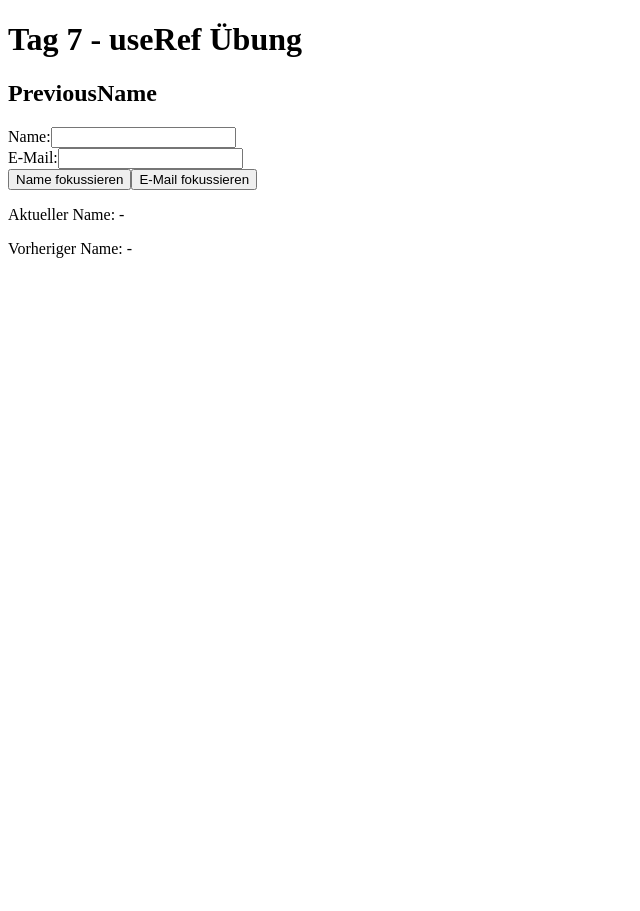
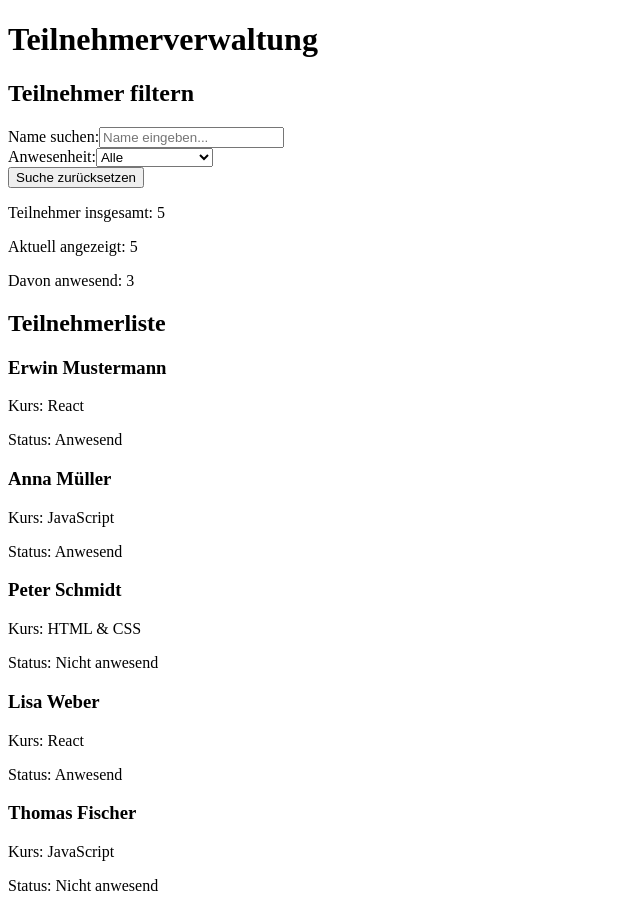
Before and after one commit to silviohoberg2/react-exercises, a React (Vite) app: page / in a window 1280 px wide. Shown: the whole page, without its empty margins (0-640 px from the left). Before the commit the page ends 800 px from the top, so only its background shows below. Built offline with nearby package versions, Linux system fonts and the light colour scheme.

Commit message:
exercise Aufgabe Tag 8

```diff
--- a/index.html
+++ b/index.html
@@ -4,14 +4,14 @@
 <head>
   <meta charset="UTF-8">
   <meta name="viewport" content="width=device-width, initial-scale=1.0">
-  <title>FocusForm- Tag 7</title>
+  <title>Teilnehmerverwaltung - Tag 8</title>
 </head>
 
 <body>
 
   <div id="root"></div>
 
-  <script type="module" src="./src/day07/main.jsx"></script>
+  <script type="module" src="./src/day08/main.jsx"></script>
 
 </body>
 
--- a/src/day07/App.jsx
+++ b/src/day07/App.jsx
@@ -1,13 +1,116 @@
 
-import FocusForm from "./FocusForm.jsx";
-import PreviousName from "./PreviousName.jsx";
+import { useState, useRef, useEffect } from "react";
+import ParticipantFilter from "./ParticipantFilter.jsx";
+import ParticipantList from "./ParticipantList.jsx";
+
+// Beispieldaten der Teilnehmer
+const participants = [
+    {
+        id: 1,
+        name: "Erwin Mustermann",
+        course: "React",
+        present: true
+    },
+    {
+        id: 2,
+        name: "Anna Müller",
+        course: "JavaScript",
+        present: true
+    },
+    {
+        id: 3,
+        name: "Peter Schmidt",
+        course: "HTML & CSS",
+        present: false
+    },
+    {
+        id: 4,
+        name: "Lisa Weber",
+        course: "React",
+        present: true
+    },
+    {
+        id: 5,
+        name: "Thomas Fischer",
+        course: "JavaScript",
+        present: false
+    }
+];
 
 function App() {
+    // State für Suche und Anwesenheitsfilter
+    const [searchTerm, setSearchTerm] = useState("");
+    const [attendanceFilter, setAttendanceFilter] =
+        useState("all");
+
+    // Referenz auf das Suchfeld
+    const searchInputRef = useRef(null);
+
+    // Suche und Filter zurücksetzen
+    function handleResetSearch() {
+        setSearchTerm("");
+        setAttendanceFilter("all");
+
+        searchInputRef.current?.focus();
+    }
+
+    // Teilnehmer filtern
+    const filteredParticipants = participants.filter(
+        (participant) => {
+            const matchesSearch = participant.name
+                .toLowerCase()
+                .includes(searchTerm.trim().toLowerCase());
+
+            const matchesAttendance =
+                attendanceFilter === "all" ||
+                (attendanceFilter === "present" && participant.present) ||
+                (attendanceFilter === "absent" && !participant.present);
+
+            return matchesSearch && matchesAttendance;
+        }
+    );
+
+    // Abgeleitete Werte
+    const totalParticipants = participants.length;
+    const displayedParticipants = filteredParticipants.length;
+
+    // Anwesende Teilnehmer zählen
+    const presentParticipants = filteredParticipants.filter(
+        (participant) => participant.present
+    ).length;
+
+    // Browser-Titel aktualisieren
+    useEffect(() => {
+        document.title =
+            `Teilnehmerverwaltung – ${displayedParticipants} Teilnehmer`;
+    }, [displayedParticipants]);
+
     return (
         <main>
-            <h1>Tag 7 - useRef Übung</h1>
+            <h1>Teilnehmerverwaltung</h1>
 
-           <PreviousName />
+            <ParticipantFilter
+                searchTerm={searchTerm}
+                onSearchChange={setSearchTerm}
+                attendanceFilter={attendanceFilter}
+                onAttendanceChange={setAttendanceFilter}
+                searchInputRef={searchInputRef}
+                onResetSearch={handleResetSearch}
+            />
+
+            <p>Teilnehmer insgesamt: {totalParticipants}</p>
+
+            <p>
+                Aktuell angezeigt: {displayedParticipants}
+            </p>
+
+            <p>
+                Davon anwesend: {presentParticipants}
+            </p>
+
+            <ParticipantList
+                participants={filteredParticipants}
+            />
         </main>
     );
 }
--- /dev/null
+++ b/src/day08/App.jsx
@@ -0,0 +1,113 @@
+
+import { useState, useRef } from "react";
+import ParticipantFilter from "./ParticipantFilter.jsx";
+import ParticipantList from "./ParticipantList.jsx";
+
+// Beispieldaten der Teilnehmer
+const participants = [
+    {
+        id: 1,
+        name: "Erwin Mustermann",
+        course: "React",
+        present: true
+    },
+    {
+        id: 2,
+        name: "Anna Müller",
+        course: "JavaScript",
+        present: true
+    },
+    {
+        id: 3,
+        name: "Peter Schmidt",
+        course: "HTML & CSS",
+        present: false
+    },
+    {
+        id: 4,
+        name: "Lisa Weber",
+        course: "React",
+        present: true
+    },
+    {
+        id: 5,
+        name: "Thomas Fischer",
+        course: "JavaScript",
+        present: false
+    }
+];
+
+function App() {
+    // State für Suche und Anwesenheitsfilter
+    const [searchTerm, setSearchTerm] = useState("");
+    const [attendanceFilter, setAttendanceFilter] =
+        useState("all");
+
+    // Referenz auf das Suchfeld
+    const searchInputRef = useRef(null);
+
+    // Suche und Filter zurücksetzen
+    function handleResetSearch() {
+        setSearchTerm("");
+        setAttendanceFilter("all");
+
+        // Fokus zurück ins Suchfeld setzen
+        searchInputRef.current?.focus();
+    }
+
+    // Teilnehmer filtern
+    const filteredParticipants = participants.filter(
+        (participant) => {
+            const matchesSearch = participant.name
+                .toLowerCase()
+                .includes(searchTerm.trim().toLowerCase());
+
+            const matchesAttendance =
+                attendanceFilter === "all" ||
+                (attendanceFilter === "present" && participant.present) ||
+                (attendanceFilter === "absent" && !participant.present);
+
+            return matchesSearch && matchesAttendance;
+        }
+    );
+
+    // Abgeleitete Werte
+    const totalParticipants = participants.length;
+    const displayedParticipants = filteredParticipants.length;
+
+    // Anwesende Teilnehmer der aktuellen Anzeige zählen
+    const presentParticipants = filteredParticipants.filter(
+        (participant) => participant.present
+    ).length;
+
+    return (
+        <main>
+            <h1>Teilnehmerverwaltung</h1>
+
+            <ParticipantFilter
+                searchTerm={searchTerm}
+                onSearchChange={setSearchTerm}
+                attendanceFilter={attendanceFilter}
+                onAttendanceChange={setAttendanceFilter}
+                searchInputRef={searchInputRef}
+                onResetSearch={handleResetSearch}
+            />
+
+            <p>Teilnehmer insgesamt: {totalParticipants}</p>
+
+            <p>
+                Aktuell angezeigt: {displayedParticipants}
+            </p>
+
+            <p>
+                Davon anwesend: {presentParticipants}
+            </p>
+
+            <ParticipantList
+                participants={filteredParticipants}
+            />
+        </main>
+    );
+}
+
+export default App;
--- /dev/null
+++ b/src/day08/ParticipantCard.jsx
@@ -0,0 +1,20 @@
+
+function ParticipantCard({ participant }) {
+    return (
+        <article className="participant-card">
+            <h3>{participant.name}</h3>
+
+            <p>
+                Kurs: {participant.course}
+            </p>
+
+            <p>
+                Status: {participant.present
+                    ? "Anwesend"
+                    : "Nicht anwesend"}
+            </p>
+        </article>
+    );
+}
+
+export default ParticipantCard;
--- /dev/null
+++ b/src/day08/ParticipantFilter.jsx
@@ -0,0 +1,59 @@
+
+function ParticipantFilter({
+    searchTerm,
+    onSearchChange,
+    attendanceFilter,
+    onAttendanceChange,
+    searchInputRef,
+    onResetSearch
+}) {
+    return (
+        <section>
+            <h2>Teilnehmer filtern</h2>
+
+            <div>
+                <label htmlFor="search">
+                    Name suchen:
+                </label>
+
+                <input
+                    type="search"
+                    id="search"
+                    ref={searchInputRef}
+                    value={searchTerm}
+                    onChange={(event) =>
+                        onSearchChange(event.target.value)
+                    }
+                    placeholder="Name eingeben..."
+                />
+            </div>
+
+            <div>
+                <label htmlFor="attendance">
+                    Anwesenheit:
+                </label>
+
+                <select
+                    id="attendance"
+                    value={attendanceFilter}
+                    onChange={(event) =>
+                        onAttendanceChange(event.target.value)
+                    }
+                >
+                    <option value="all">Alle</option>
+                    <option value="present">Anwesend</option>
+                    <option value="absent">Nicht anwesend</option>
+                </select>
+            </div>
+
+            <button
+                type="button"
+                onClick={onResetSearch}
+            >
+                Suche zurücksetzen
+            </button>
+        </section>
+    );
+}
+
+export default ParticipantFilter;
--- /dev/null
+++ b/src/day08/ParticipantList.jsx
@@ -0,0 +1,25 @@
+
+import ParticipantCard from "./ParticipantCard.jsx";
+
+function ParticipantList({ participants }) {
+    return (
+        <section>
+            <h2>Teilnehmerliste</h2>
+
+            {participants.length === 0 ? (
+                <p>Keine passenden Teilnehmer gefunden.</p>
+            ) : (
+                <div className="participant-list">
+                    {participants.map((participant) => (
+                        <ParticipantCard
+                            key={participant.id}
+                            participant={participant}
+                        />
+                    ))}
+                </div>
+            )}
+        </section>
+    );
+}
+
+export default ParticipantList;
--- /dev/null
+++ b/src/day08/main.jsx
@@ -0,0 +1,10 @@
+
+import React from "react";
+import { createRoot } from "react-dom/client";
+import App from "./App.jsx";
+
+createRoot(document.getElementById("root")).render(
+    <React.StrictMode>
+        <App />
+    </React.StrictMode>
+);
```
